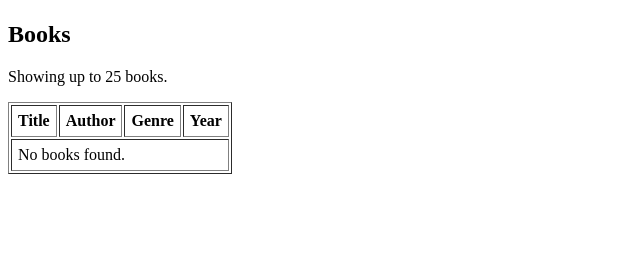
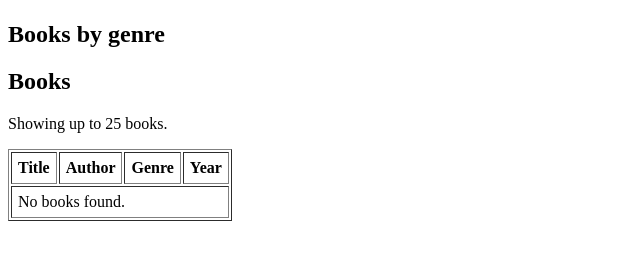
Before and after one commit to Saidhon4ik/task4-dashboard, a Flask app: template templates/index.html in a window 1280 px wide. Shown: the part 131-391 px from the top of the page, without its empty margins (0-640 px from the left). Run offline with Flask 3, Linux system fonts and the light colour scheme; the template is opened without the code that fills it, so the values that code supplies are empty; some libraries are stand-ins or nearby versions.

Commit message:
added genrer summary

```diff
--- a/app.py
+++ b/app.py
@@ -20,8 +20,11 @@ def query(sql, values=()):
 @app.get("/")
 def dashboard():
     total = query("SELECT COUNT(*) FROM books")[0][0]
+    counts = query(
+        "SELECT genre, COUNT(*) FROM books GROUP BY genre ORDER BY COUNT(*) DESC LIMIT 10"
+    )
     books = query("SELECT title, author, genre, year FROM books ORDER BY title LIMIT 25")
-    return render_template("index.html", total=total, books=books)
+    return render_template("index.html", total=total, counts=counts, books=books)
 
 
 if __name__ == "__main__":
--- a/templates/index.html
+++ b/templates/index.html
@@ -11,6 +11,11 @@
 
   <p>Books in database: <strong>{{ total }}</strong></p>
 
+  <h2>Books by genre</h2>
+  {% for genre, count in counts %}
+    <p>{{ genre or 'Uncategorized' }}: {{ count }}</p>
+  {% endfor %}
+
   <h2>Books</h2>
   <p>Showing up to 25 books.</p>
   <table border="1" cellpadding="6">
```
